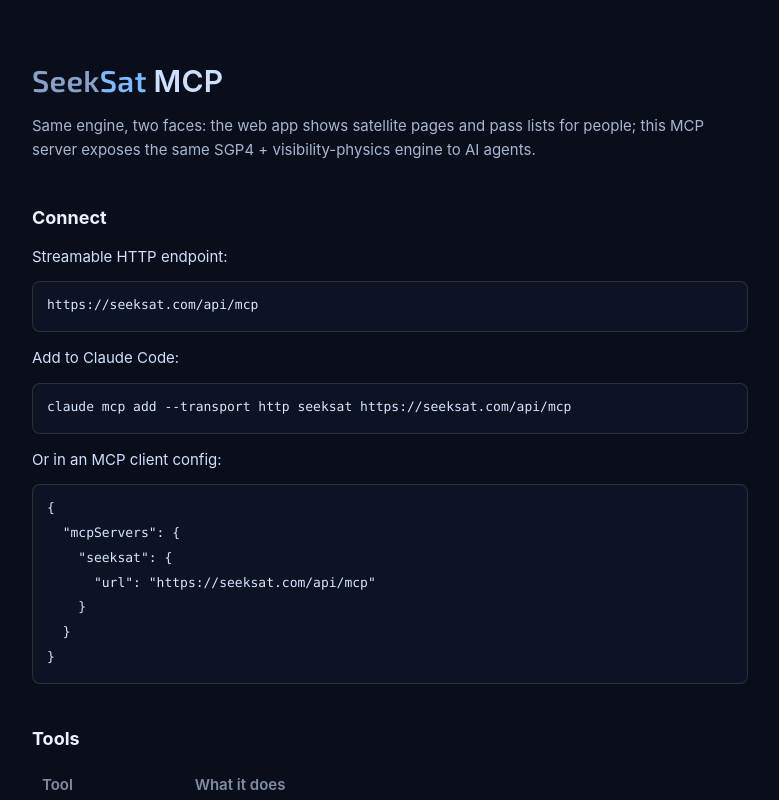
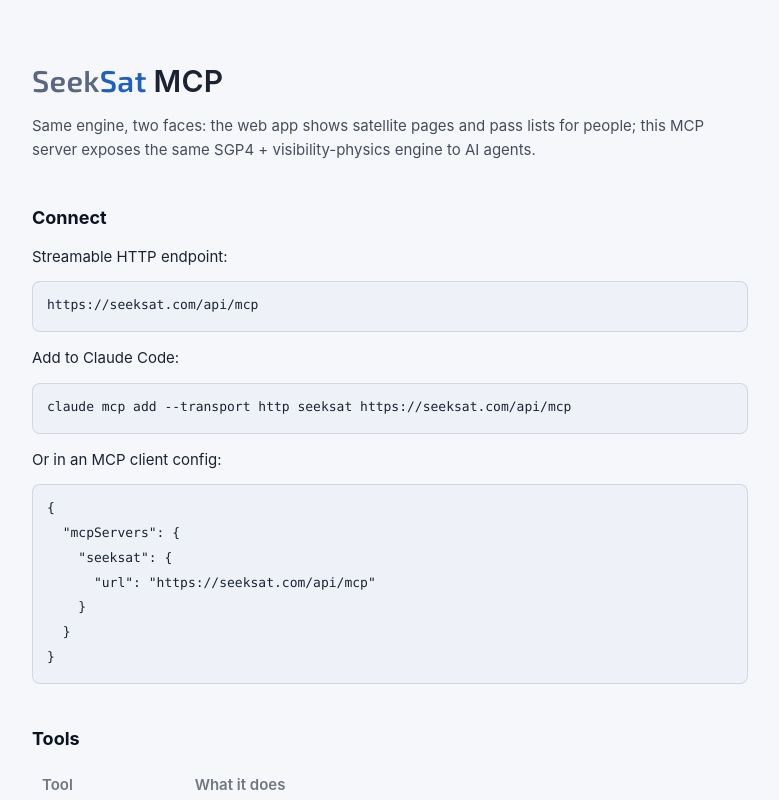
Before and after one commit to coffee-converter/seeksat, a Next.js app: page /mcp in a window 1280 px wide. Shown: the top 800 px of the page, without its empty margins (250-1029 px from the left). Built offline with nearby package versions, Linux system fonts and the light colour scheme.

Commit message:
fix: Keep theme applied on every route and deepen light map colours

```diff
--- a/app/layout.tsx
+++ b/app/layout.tsx
@@ -4,6 +4,7 @@ import { SpeedInsights } from "@vercel/speed-insights/next";
 import { EXO2_FONT_FACE } from "@/lib/pass-finder/exo2-embed.js";
 import { SITE_URL } from "@/lib/site.mjs";
 import { THEME_SCRIPT } from "@/lib/ui/theme.mjs";
+import ThemeSync from "@/components/ThemeSync";
 import "./globals.css";
 const SITE_NAME = "SeekSat";
 // SEO title: ~52 chars (target 50-60) so search results don't truncate
@@ -136,6 +137,7 @@ export default function RootLayout({
         <style dangerouslySetInnerHTML={{ __html: EXO2_FONT_FACE }} />
       </head>
       <body>
+        <ThemeSync />
         {children}
         {/* Vercel Web Analytics (page views, top pages, referrers)
             and Speed Insights (Core Web Vitals from real visitors).
--- /dev/null
+++ b/components/ThemeSync.tsx
@@ -0,0 +1,33 @@
+"use client";
+
+import { useEffect, useLayoutEffect } from "react";
+import { applyTheme, readMode, resolveTheme, syncTheme } from "@/lib/ui/theme.mjs";
+
+const DARK_QUERY = "(prefers-color-scheme: dark)";
+const useIsoLayoutEffect = typeof window === "undefined" ? useEffect : useLayoutEffect;
+
+/**
+ * Keeps <html data-theme> right on every route. Covers pages where the inline
+ * pre-paint script did not run (Next's error shell) or client navigations
+ * that lost the attribute, and follows the system in auto mode. Renders nothing.
+ */
+export default function ThemeSync() {
+  useIsoLayoutEffect(() => {
+    const mq = window.matchMedia(DARK_QUERY);
+    const before = document.documentElement.dataset.theme;
+    const theme = syncTheme(document, window.localStorage, mq);
+    if (before !== theme) window.dispatchEvent(new CustomEvent("seeksat:theme", { detail: theme }));
+    const onChange = () => {
+      if (readMode() !== "auto") return;
+      applyTheme(document, resolveTheme("auto", mq.matches));
+      window.dispatchEvent(new CustomEvent("seeksat:theme", { detail: document.documentElement.dataset.theme }));
+    };
+    if (mq.addEventListener) {
+      mq.addEventListener("change", onChange);
+      return () => mq.removeEventListener("change", onChange);
+    }
+    mq.addListener(onChange);
+    return () => mq.removeListener(onChange);
+  }, []);
+  return null;
+}
--- a/components/ThemeToggle.tsx
+++ b/components/ThemeToggle.tsx
@@ -28,24 +28,9 @@ export default function ThemeToggle() {
   useEffect(() => {
     const m = readMode() as Mode;
     setMode(m);
-    // Tell listeners (charts) the starting theme once.
-    window.dispatchEvent(new CustomEvent("seeksat:theme", {
-      detail: resolveTheme(m, window.matchMedia(DARK_QUERY).matches),
-    }));
+    // Re-apply the saved mode (idempotent) and tell listeners the starting theme.
+    apply(m);
   }, []);
-
-  // In auto, follow the system as it changes.
-  useEffect(() => {
-    if (mode !== "auto") return;
-    const mq = window.matchMedia(DARK_QUERY);
-    const onChange = () => apply("auto");
-    if (mq.addEventListener) {
-      mq.addEventListener("change", onChange);
-      return () => mq.removeEventListener("change", onChange);
-    }
-    mq.addListener(onChange);
-    return () => mq.removeListener(onChange);
-  }, [mode]);
 
   const choose = useCallback((next: Mode) => {
     setMode(next);
--- a/components/home/HomeApp.tsx
+++ b/components/home/HomeApp.tsx
@@ -192,7 +192,7 @@ export default function HomeApp({ initialRecords = [] }: Props) {
     name: nameOf(id),
     color: colors.get(id) ?? SAT_PALETTES[theme][0],
     hidden: prefs.hidden.includes(id),
-  })), [prefs.following, prefs.hidden, nameOf, colors]);
+  })), [prefs.following, prefs.hidden, nameOf, colors, theme]);
 
   const location = prefs.location;
   const observer = useMemo<HomeObserver | null>(
--- a/lib/ui/theme.mjs
+++ b/lib/ui/theme.mjs
@@ -30,22 +30,34 @@ export function writeMode(mode, storage = globalThis.localStorage) {
   }
 }
 
+const META_ID = 'seeksat-theme-color';
+
+// Next's own theme-color metas (one per scheme) are left alone. We own one
+// more, first in <head>, and only ever update that one.
 export function applyTheme(doc, theme) {
   const t = theme === 'light' ? 'light' : 'dark';
   doc.documentElement.dataset.theme = t;
-  // Every theme-color tag (the viewport export renders one per scheme) gets the
-  // resolved colour and loses its media query, so a forced theme wins.
-  let metas = Array.from(doc.querySelectorAll('meta[name="theme-color"]'));
-  if (!metas.length && doc.head && doc.createElement) {
-    const m = doc.createElement('meta');
+  let m = doc.getElementById ? doc.getElementById(META_ID) : null;
+  if (!m && doc.head && doc.createElement) {
+    m = doc.createElement('meta');
     m.setAttribute('name', 'theme-color');
-    doc.head.appendChild(m);
-    metas = [m];
+    m.setAttribute('id', META_ID);
+    if (doc.head.prepend) doc.head.prepend(m);
+    else doc.head.appendChild(m);
   }
-  for (const m of metas) {
-    m.setAttribute('content', COLOR[t]);
-    m.removeAttribute('media');
-  }
+  if (m) m.setAttribute('content', COLOR[t]);
+  return t;
+}
+
+// Make <html data-theme> match the saved mode and the system setting. Safe to
+// call on every mount: it only writes when the attribute is missing or stale.
+// Returns the resolved theme.
+export function syncTheme(doc, storage, mq) {
+  let dark = true;
+  try { dark = !!mq.matches; } catch { dark = true; }
+  const theme = resolveTheme(readMode(storage), dark);
+  if (doc.documentElement.dataset.theme !== theme) applyTheme(doc, theme);
+  return theme;
 }
 
 // Pre-paint script (minified by hand). Uses only the globals document,
@@ -53,7 +65,7 @@ export function applyTheme(doc, theme) {
 export const THEME_SCRIPT =
   '(function(){var t="dark";try{var m=localStorage.getItem("' + THEME_KEY + '");' +
   't=m==="light"||m==="dark"?m:matchMedia("(prefers-color-scheme: dark)").matches?"dark":"light"}catch(e){t="dark"}' +
-  'try{var d=document,c=t==="light"?"' + COLOR.light + '":"' + COLOR.dark + '",l=d.querySelectorAll(\'meta[name="theme-color"]\'),i;' +
+  'try{var d=document,n=d.getElementById("' + META_ID + '");' +
   'd.documentElement.dataset.theme=t;' +
-  'if(!l.length){var n=d.createElement("meta");n.setAttribute("name","theme-color");d.head.appendChild(n);l=[n]}' +
-  'for(i=0;i<l.length;i++){l[i].setAttribute("content",c);l[i].removeAttribute("media")}}catch(e){}})();';
+  'if(!n){n=d.createElement("meta");n.setAttribute("name","theme-color");n.setAttribute("id","' + META_ID + '");d.head.insertBefore(n,d.head.firstChild)}' +
+  'n.setAttribute("content",t==="light"?"' + COLOR.light + '":"' + COLOR.dark + '")}catch(e){}})();';
```
Also changed, not shown: app/not-found.tsx (added, +12 -0 lines), lib/map/draw.mjs, 2 other files (tests, documents, lock files or other folders).
